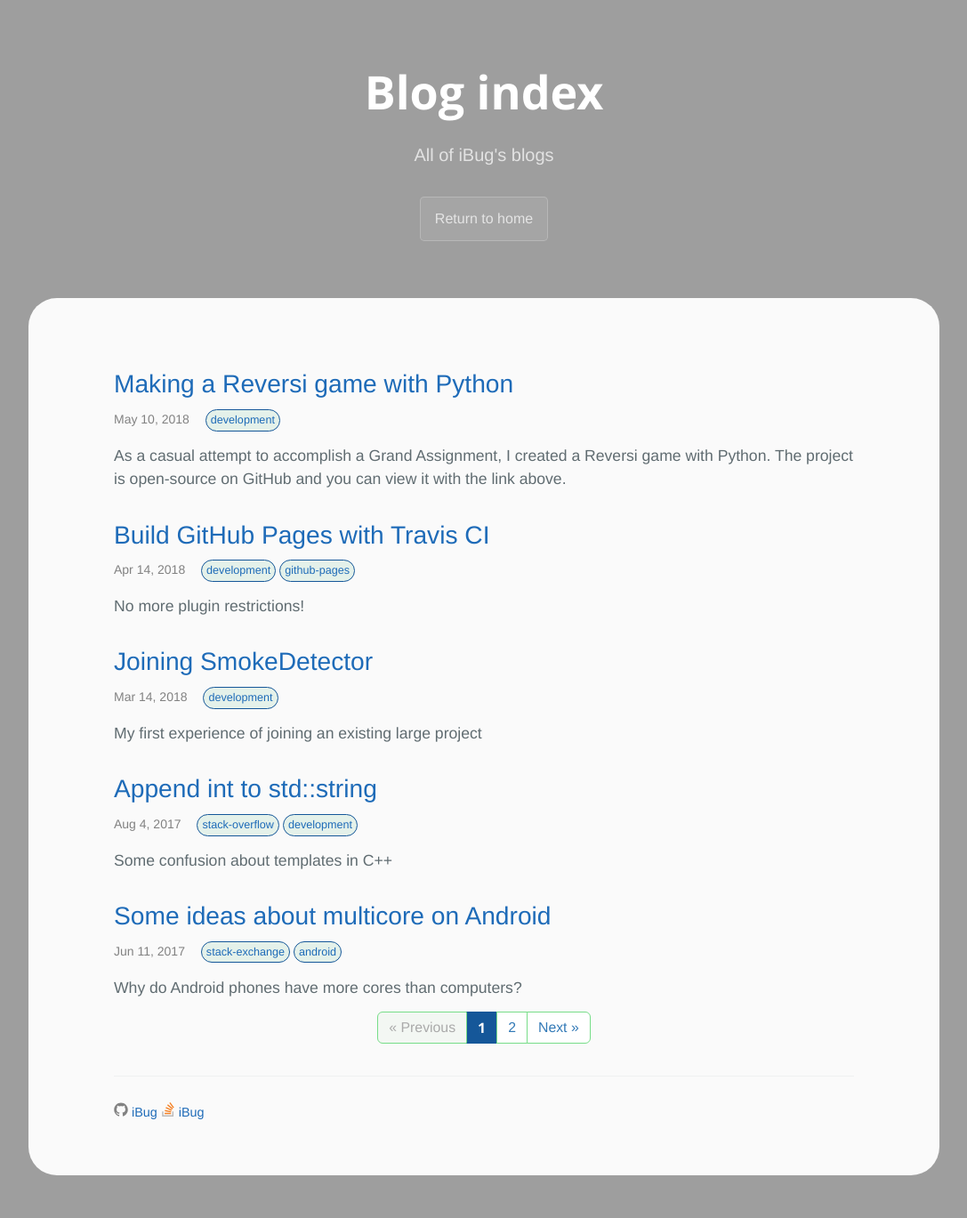
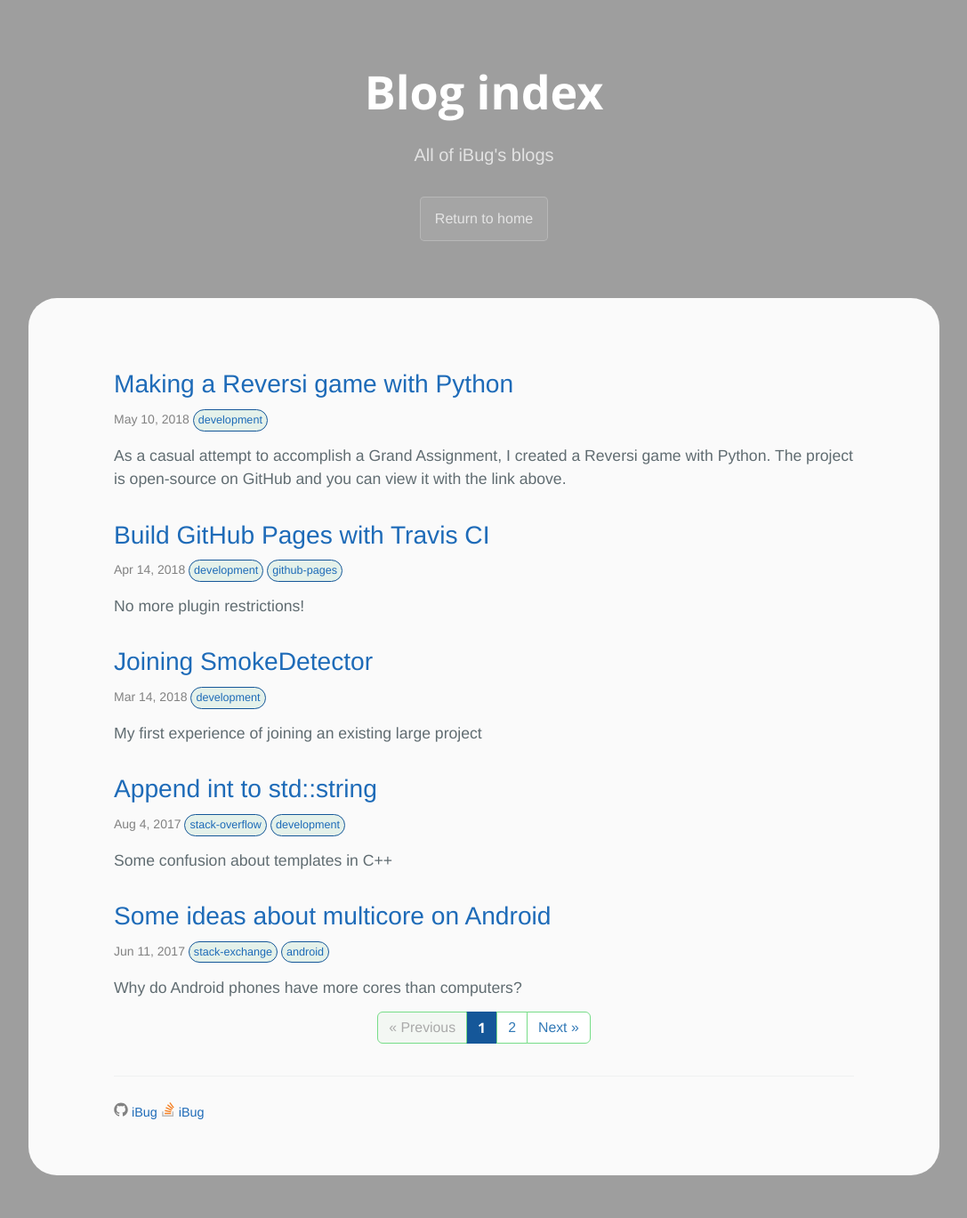
Before and after one commit to iBug/iBug-source, a Jekyll site: the page built from blog/index.html, in a window 1280 px wide. Shown: the whole page at 89% size, without its empty margins (96-1183 px from the left). Built offline with Jekyll 4.4.1, drawn with Linux system fonts in a browser that asks for light colours; some web fonts are replaced; the list of posts is cut into pages by our own code.

Commit message:
Fix misaligned tags

```diff
--- a/_sass/ibug.scss
+++ b/_sass/ibug.scss
@@ -178,8 +178,8 @@
 }
 
 .post-meta {
-	.post-meta-tags {
-		margin-left: 1em;
+	time {
+		margin-right: 1em;
 	}
 }
 
```
